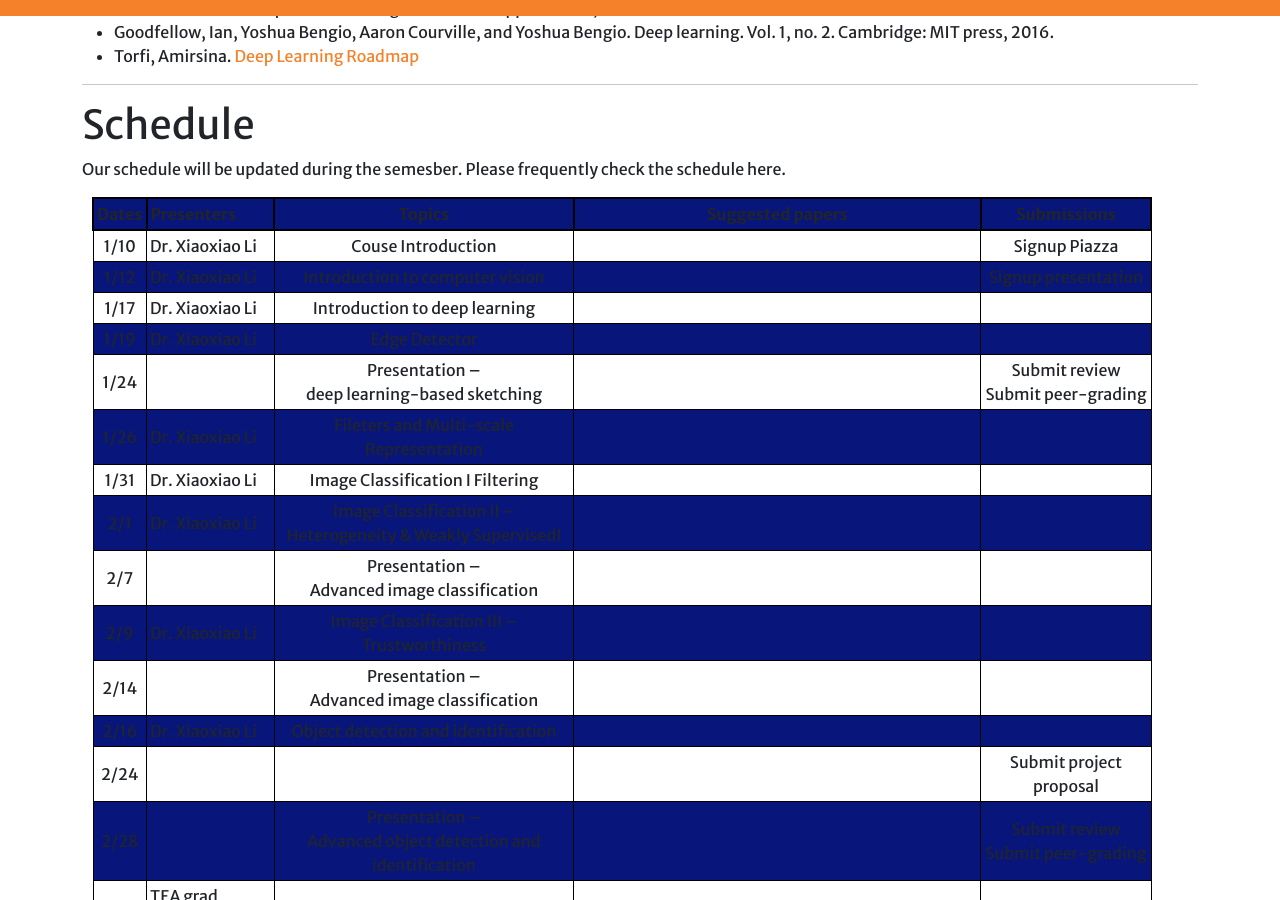
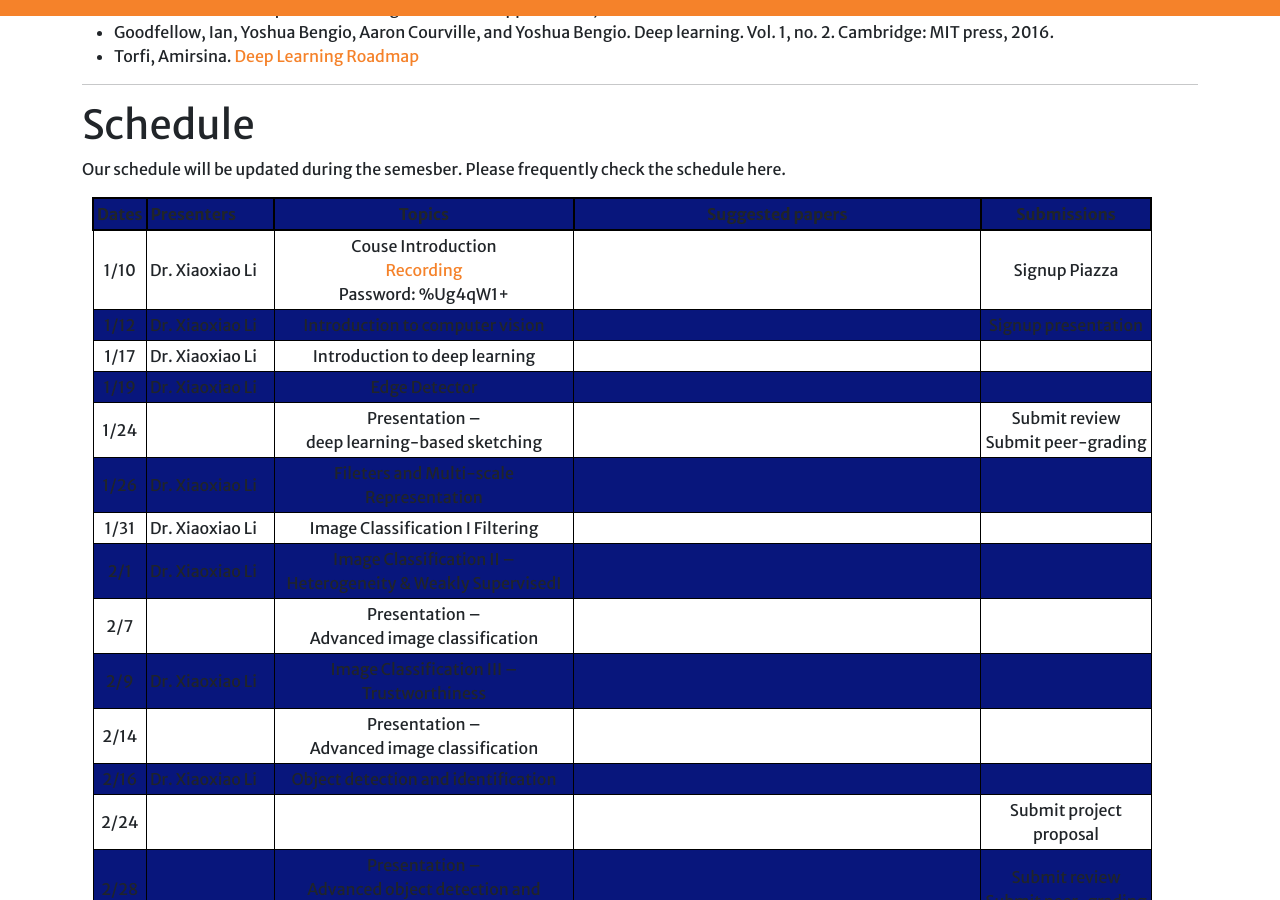
Before and after one commit to xxlya/EECE-570, a Jekyll site: the page built from index.md, in a window 1280 px wide and 900 px high, scrolled down 2113 px. Built offline with Jekyll 4.4.1, drawn with Linux system fonts in a browser that asks for light colours; a script that is not in the unit is left out; our own code applies the rules of GitHub Pages for plain Markdown files.

Commit message:
Update index.md

```diff
--- a/index.md
+++ b/index.md
@@ -104,7 +104,7 @@ Our schedule will be updated during the semesber. Please frequently check the sc
 
 | Dates | Presenters        | Topics                                                               | Suggested papers | Submissions                       |
 |:-------:|-------------------||:---------------------------------:|:-------------------------------------:|:-----------------------------------:|
-| 1/10  | Dr. Xiaoxiao Li | Couse Introduction                                                   |                  |            Signup Piazza                       |
+| 1/10  | Dr. Xiaoxiao Li | Couse Introduction <br> [Recording](https://ubc.zoom.us/rec/share/FbuuMyTp_KG8Xv8t2QnHh-dQdqaw2lAp1JXzuu--gF1BEUEDl3fk7yMjkLsYkPoH.y0KnStFcpMnZwPMv) <br> Password: %Ug4qW1+                                               |                  |            Signup Piazza                       |
 | 1/12  | Dr. Xiaoxiao Li | Introduction to computer vision                                      |      <img width=400/>            | Signup presentation               |
 | 1/17  | Dr. Xiaoxiao Li | Introduction to deep learning                                        |                  |                                   |
 | 1/19  | Dr. Xiaoxiao Li | Edge Detector                                                        |                  |                                   |
```
